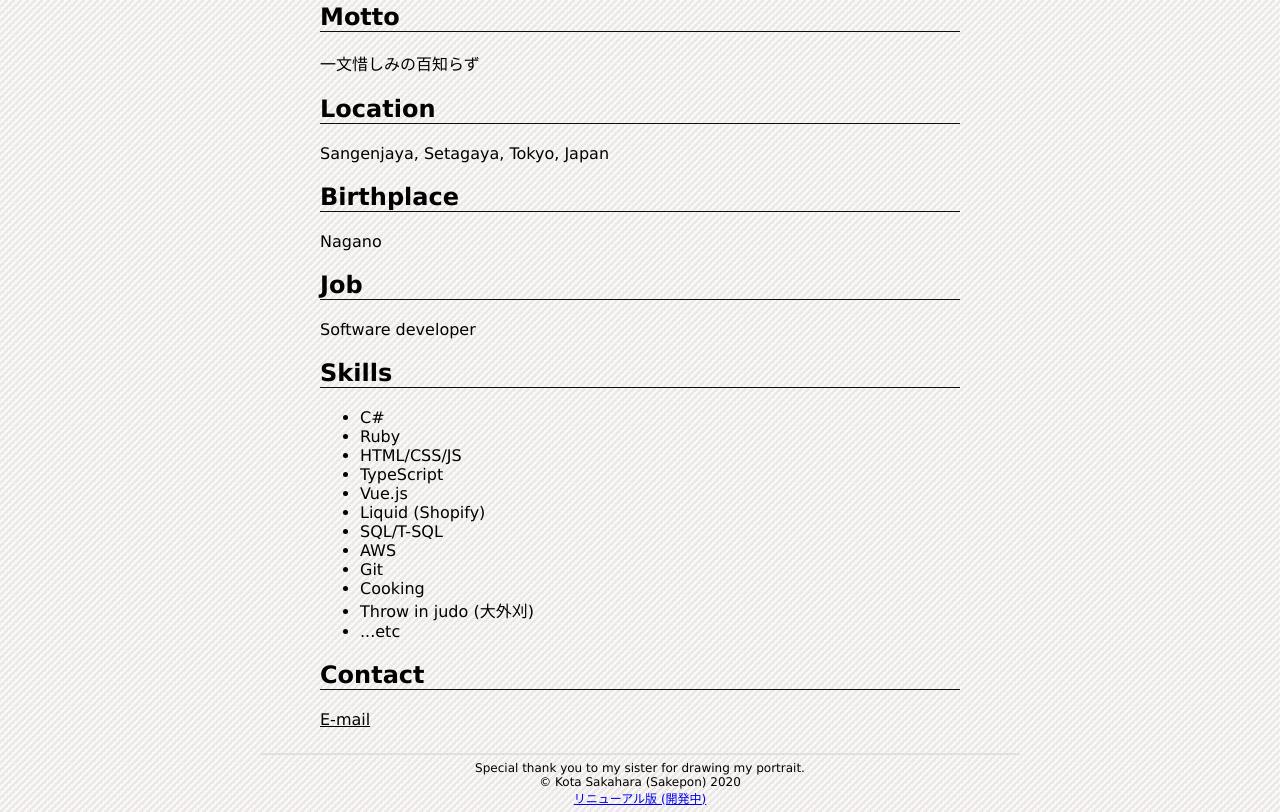
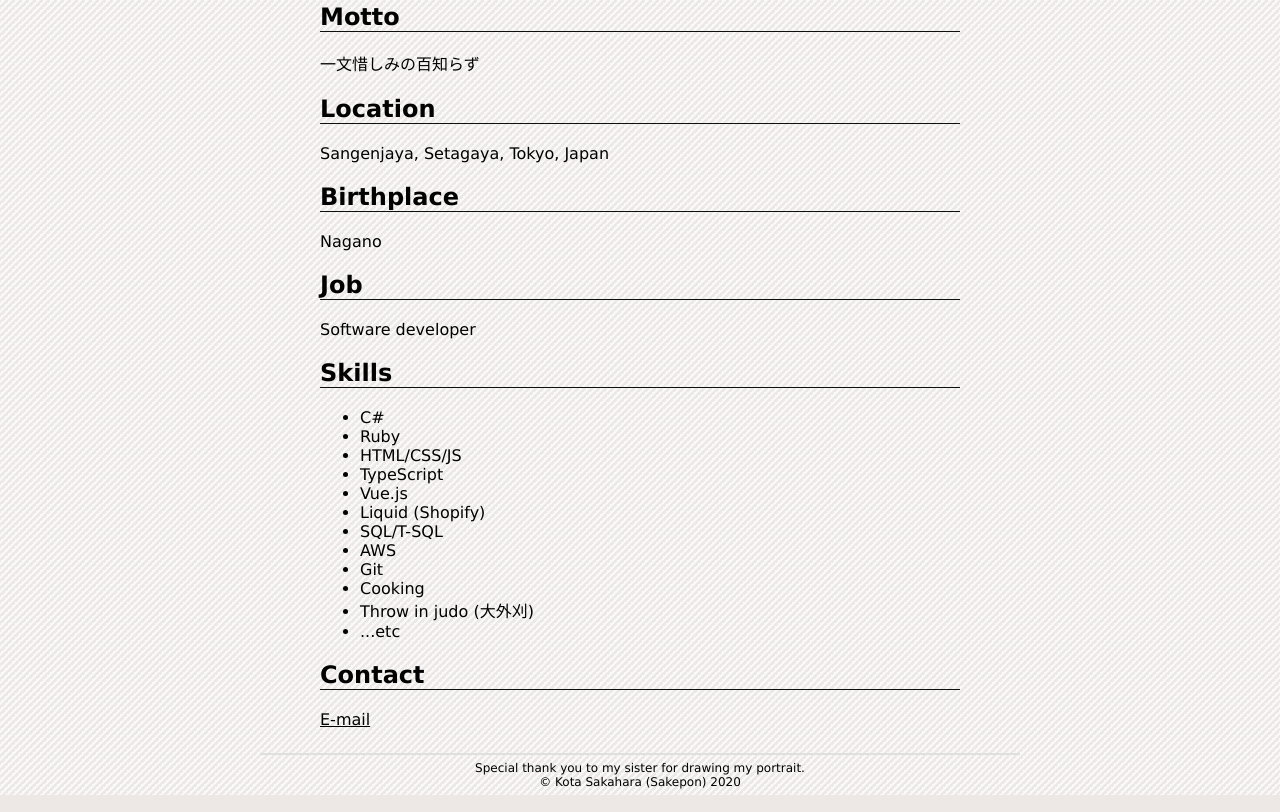
Before and after one commit to kou0179/sakepon.github.io, a plain HTML site: page index.html in a window 1280 px wide. Shown: the part 1041-1853 px from the top of the page. Drawn offline with Linux system fonts and the light colour scheme.

Commit message:
Update index.html

```diff
--- a/index.html
+++ b/index.html
@@ -121,7 +121,6 @@
     <footer>
         <p>Special thank you to my sister for drawing my portrait.</p>
         <p>&copy Kota Sakahara (Sakepon) 2020</p>
-        <a href="./renew/index.html"> リニューアル版 (開発中) </a>
     </footer>
 
     <script src="assets/js/smooth-scroll.js"></script>
```
